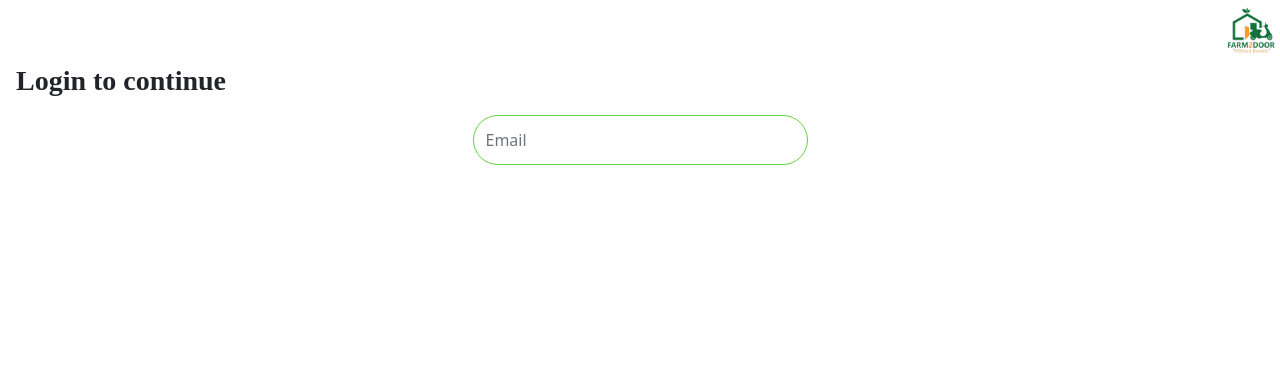
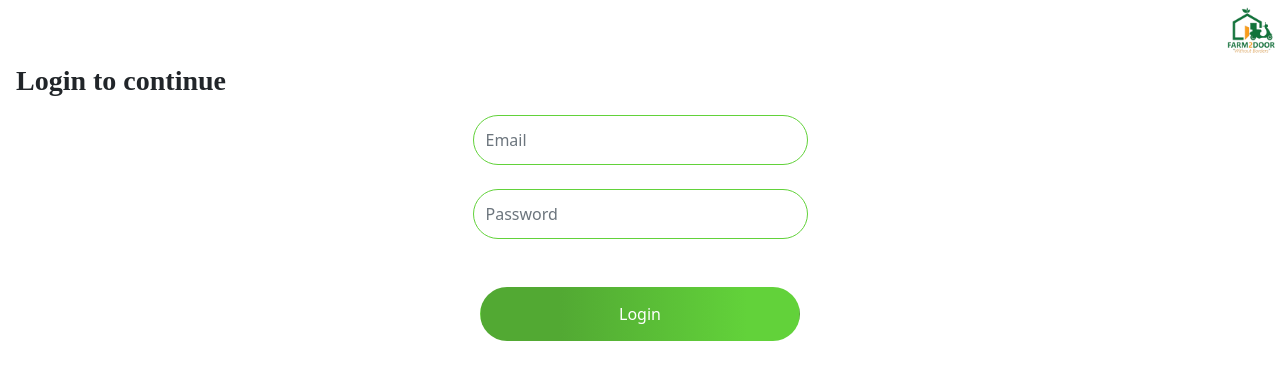
Before and after one commit to michaelchristwin/farm-to-door, a React (Create React App) app: page /farm-to-door/onboarding2 in a window 1280 px wide. Both pictures are taken after a click on the button "Get Started". Shown: the top 380 px of the page. Built offline with nearby package versions, Linux system fonts and the light colour scheme.

Commit message:
login structure done

```diff
--- a/src/Components/CSS/styles.css
+++ b/src/Components/CSS/styles.css
@@ -40,7 +40,10 @@
   border-radius: 50px !important;
   width: 320px;
   height: 54px;
-  color: white !important;
+}
+.get a {
+  color: white;
+  text-decoration: none;
 }
 .log-t {
   font-family: "Rubik";
@@ -55,7 +58,7 @@
 .logo-div {
   justify-content: right;
 }
-#email {
+#input {
   margin-left: auto;
   margin-right: auto;
   width: 335px;
@@ -63,5 +66,15 @@
   border-radius: 50px;
   border-color: #62d23a;
 }
-.form {
+.log-btn {
+  margin-left: auto;
+  margin-right: auto;
+  background: linear-gradient(90deg, #52a933 24.74%, #62d23a 83.62%) !important;
+  border-radius: 50px !important;
+  width: 320px;
+  height: 54px;
 }
+.log-btn a {
+  color: white;
+  text-decoration: none;
+}
--- a/src/Components/Pages/login.jsx
+++ b/src/Components/Pages/login.jsx
@@ -1,5 +1,7 @@
 import "../CSS/styles.css";
 import Farmtodoor from "../img/farmtodoor.png";
+import { Link } from "react-router-dom";
+import BaseUrl from "../JSX/BaseUrl";
 
 function Login() {
   return (
@@ -12,9 +14,18 @@ function Login() {
         <input
           type="text"
           className="form-control"
-          id="email"
+          id="input"
           placeholder="Email"
         />
+        <input
+          type="text"
+          className="form-control mt-4"
+          id="input"
+          placeholder="Password"
+        />
+        <button className="btn mt-5 log-btn d-block">
+          <Link to={`${BaseUrl}/login`}>Login</Link>
+        </button>
       </div>
     </main>
   );
```
